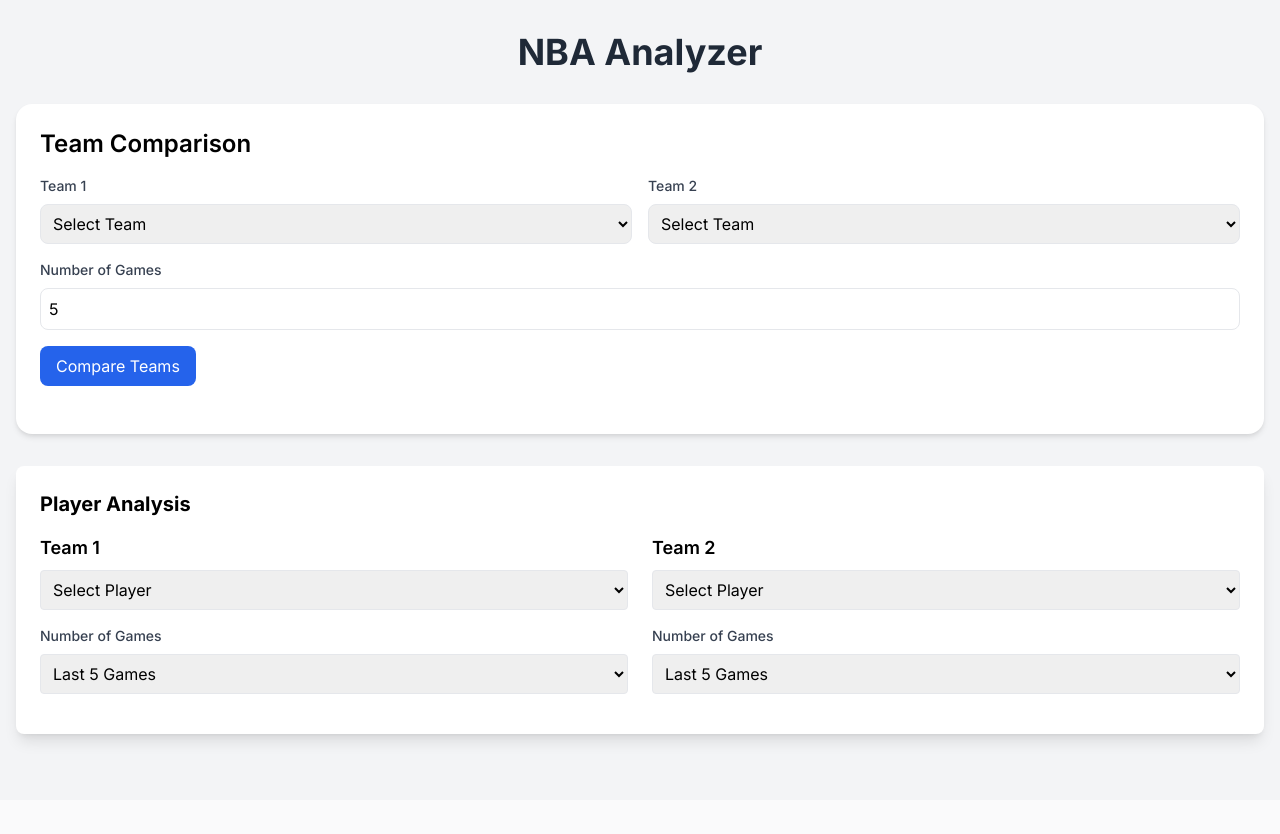
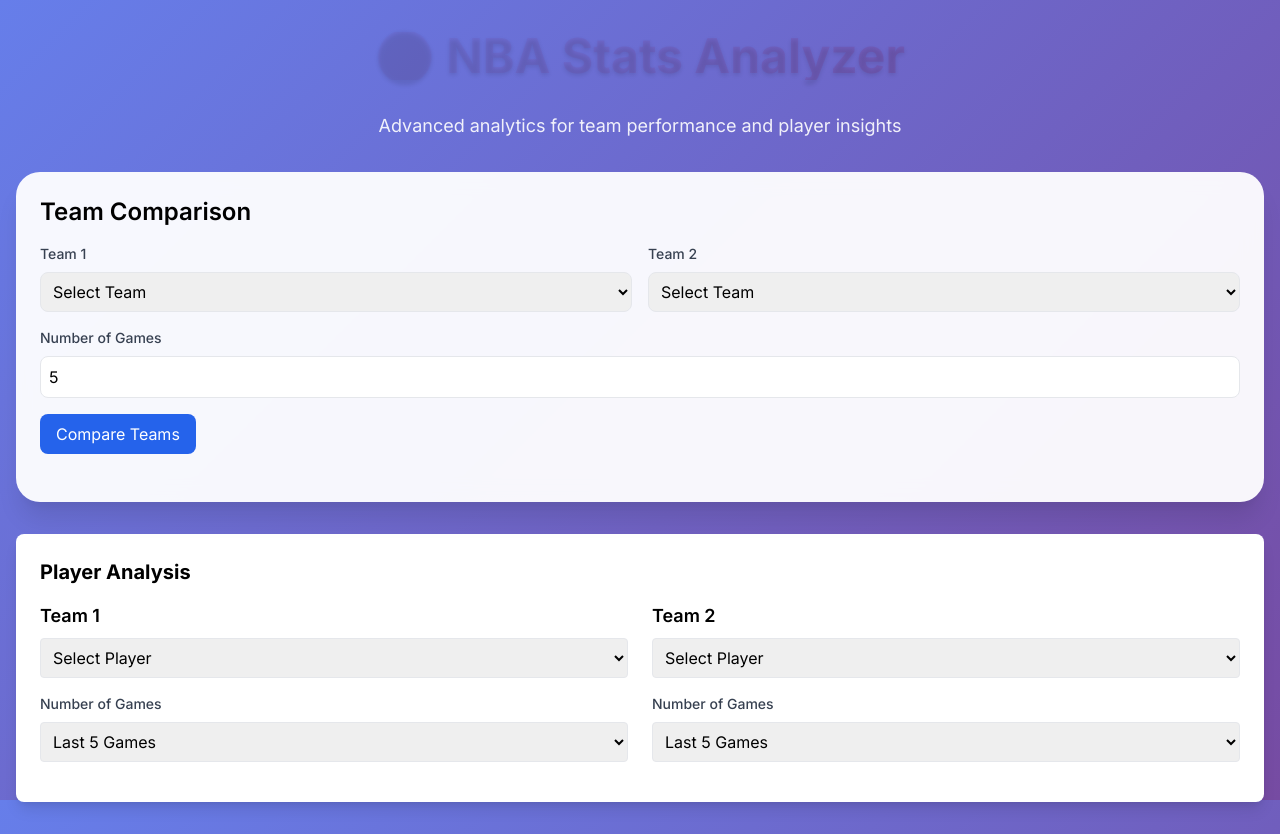
Before and after one commit to crvftsmvn/NBA-Stats-Analyzer, a Flask app: page / in a window 1280 px wide. Before the commit the page ends 747 px from the top, so only its background shows below. Run offline with Flask 2, Linux system fonts and the light colour scheme; some libraries are stand-ins or nearby versions.

Commit message:
UI Enhancement: Modern gradient design, animations, and improved styling across all files

```diff
--- a/app.py
+++ b/app.py
@@ -1,3 +1,8 @@
+"""
+NBA Stats Analyzer - A comprehensive Flask web application for analyzing NBA team and player statistics.
+Features: Team comparison, player analysis, top performers ranking, and game-by-game statistics.
+"""
+
 from flask import Flask, render_template, jsonify, request
 import pandas as pd
 import numpy as np
@@ -8,6 +13,7 @@
 import os
 
 app = Flask(__name__)
+app.config['JSON_SORT_KEYS'] = False  # Maintain JSON key order for better readability
 
 def load_and_process_data():
     csv_path = os.path.join(os.path.dirname(os.path.abspath(__file__)), 'NBA.csv')
--- a/render.yaml
+++ b/render.yaml
@@ -1,3 +1,5 @@
+# Render.com deployment configuration for NBA Stats Analyzer
+# This configuration automatically deploys the Flask application to Render's cloud platform
 services:
   - type: web
     name: nba-stats-analyzer
@@ -9,3 +11,5 @@
     envVars:
       - key: FLASK_ENV
         value: production
+      - key: PYTHON_VERSION
+        value: 3.11.0
--- a/requirements.txt
+++ b/requirements.txt
@@ -1,5 +1,10 @@
+# Core web framework
 Flask>=2.0.1
+
+# Data processing and analysis
 pandas>=1.3.3
 numpy>=1.21.2
 scikit-learn>=1.0.2
+
+# Production server for deployment
 gunicorn>=20.1.0
--- a/templates/index.html
+++ b/templates/index.html
@@ -10,22 +10,62 @@
     <style>
         body {
             font-family: 'Inter', sans-serif;
-            background-color: #f3f4f6;
+            background: linear-gradient(135deg, #667eea 0%, #764ba2 100%);
+            min-height: 100vh;
+            background-attachment: fixed;
         }
         .card {
-            background: white;
-            border-radius: 1rem;
-            box-shadow: 0 4px 6px -1px rgba(0, 0, 0, 0.1), 0 2px 4px -1px rgba(0, 0, 0, 0.06);
+            background: rgba(255, 255, 255, 0.95);
+            border-radius: 1.5rem;
+            box-shadow: 0 20px 25px -5px rgba(0, 0, 0, 0.1), 0 10px 10px -5px rgba(0, 0, 0, 0.04);
+            backdrop-filter: blur(10px);
+            transition: transform 0.3s ease, box-shadow 0.3s ease;
+        }
+        .card:hover {
+            transform: translateY(-2px);
+            box-shadow: 0 25px 30px -5px rgba(0, 0, 0, 0.15), 0 15px 15px -5px rgba(0, 0, 0, 0.06);
         }
         .stat-card {
-            background: linear-gradient(135deg, #1e40af 0%, #3b82f6 100%);
+            background: linear-gradient(135deg, #667eea 0%, #764ba2 100%);
             color: white;
+            transition: transform 0.2s ease;
+        }
+        .stat-card:hover {
+            transform: scale(1.05);
+        }
+        h1 {
+            background: linear-gradient(135deg, #667eea 0%, #764ba2 100%);
+            -webkit-background-clip: text;
+            -webkit-text-fill-color: transparent;
+            background-clip: text;
+            text-shadow: 0 2px 4px rgba(0, 0, 0, 0.1);
+        }
+        button {
+            transition: all 0.3s ease;
+        }
+        button:hover {
+            transform: translateY(-2px);
+            box-shadow: 0 10px 15px -3px rgba(0, 0, 0, 0.1);
+        }
+        select, input {
+            transition: all 0.2s ease;
+        }
+        select:focus, input:focus {
+            transform: scale(1.02);
+        }
+        @keyframes fadeIn {
+            from { opacity: 0; transform: translateY(10px); }
+            to { opacity: 1; transform: translateY(0); }
+        }
+        .fade-in {
+            animation: fadeIn 0.5s ease-out;
         }
     </style>
 </head>
 <body class="min-h-screen">
     <div class="container mx-auto px-4 py-8">
-        <h1 class="text-4xl font-bold text-center mb-8 text-gray-800">NBA Analyzer</h1>
+        <h1 class="text-5xl font-bold text-center mb-8 fade-in">🏀 NBA Stats Analyzer</h1>
+        <p class="text-center text-white mb-8 text-lg opacity-90">Advanced analytics for team performance and player insights</p>
 
         <!-- Team Comparison Section -->
         <div class="card p-6 mb-8">
```
Also changed, not shown: static/css/style.css (+19 -7 lines), README.md.
